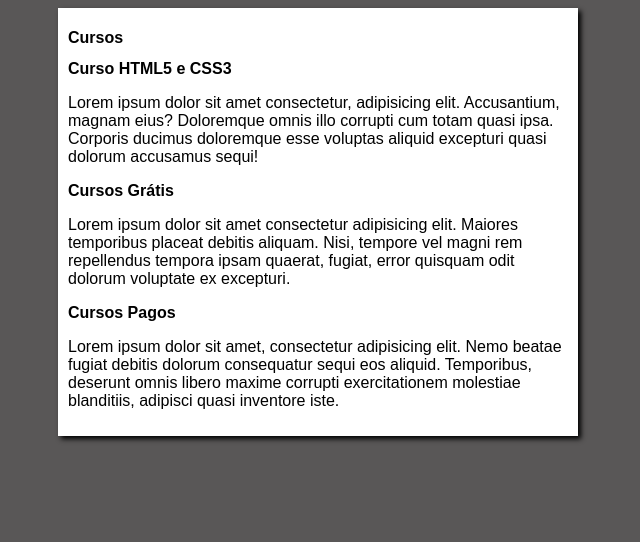
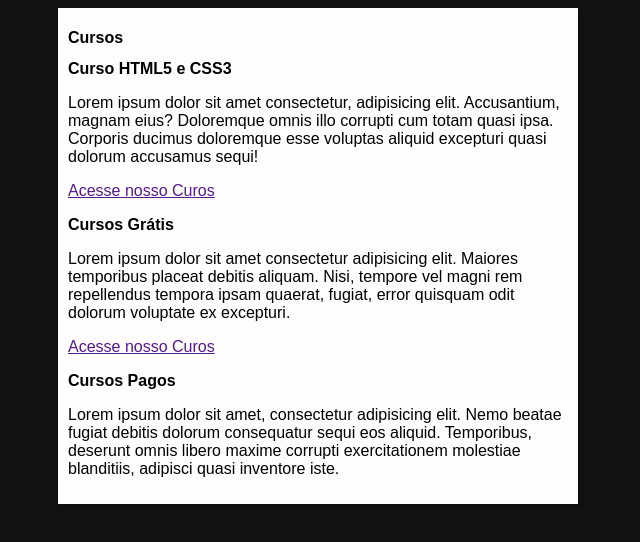
Before and after one commit to lucasstack90/projeto-sites, a plain HTML site: page index.html in a window 1280 px wide. Shown: the whole page, without its empty margins (322-962 px from the left). Drawn offline with Linux system fonts and the light colour scheme.

Commit message:
Atualização

```diff
--- a/estilo/style.css
+++ b/estilo/style.css
@@ -4,14 +4,13 @@
 }
 
 body{
-    background-color: rgb(89, 87, 87);
-
+    background-color: rgb(19, 17, 17);
 }
 
 main{
-    background-color: white;
+    background-color: rgb(255, 253, 253);
     width: 500px;
     margin: auto;
     padding: 10px;
-    box-shadow: 3px 3px 5px black;
+    box-shadow: 3px 3px 5px rgb(14, 13, 13);
 }
--- a/index.html
+++ b/index.html
@@ -14,10 +14,12 @@
         <article>
             <h2>Curso HTML5 e CSS3</h2>
             <p>Lorem ipsum dolor sit amet consectetur, adipisicing elit. Accusantium, magnam eius? Doloremque omnis illo corrupti cum totam quasi ipsa. Corporis ducimus doloremque esse voluptas aliquid excepturi quasi dolorum accusamus sequi!</p>
+            <p><a href="">Acesse nosso Curos</a></p>
         </article>
         <article>
             <h2>Cursos Grátis</h2>
             <p>Lorem ipsum dolor sit amet consectetur adipisicing elit. Maiores temporibus placeat debitis aliquam. Nisi, tempore vel magni rem repellendus tempora ipsam quaerat, fugiat, error quisquam odit dolorum voluptate ex excepturi.</p>
+             <p><a href="">Acesse nosso Curos</a></p>
         </article>
          <article>
             <h2>Cursos Pagos</h2>
```
Also changed, not shown: img/CEV-Photoroom.png (added).
